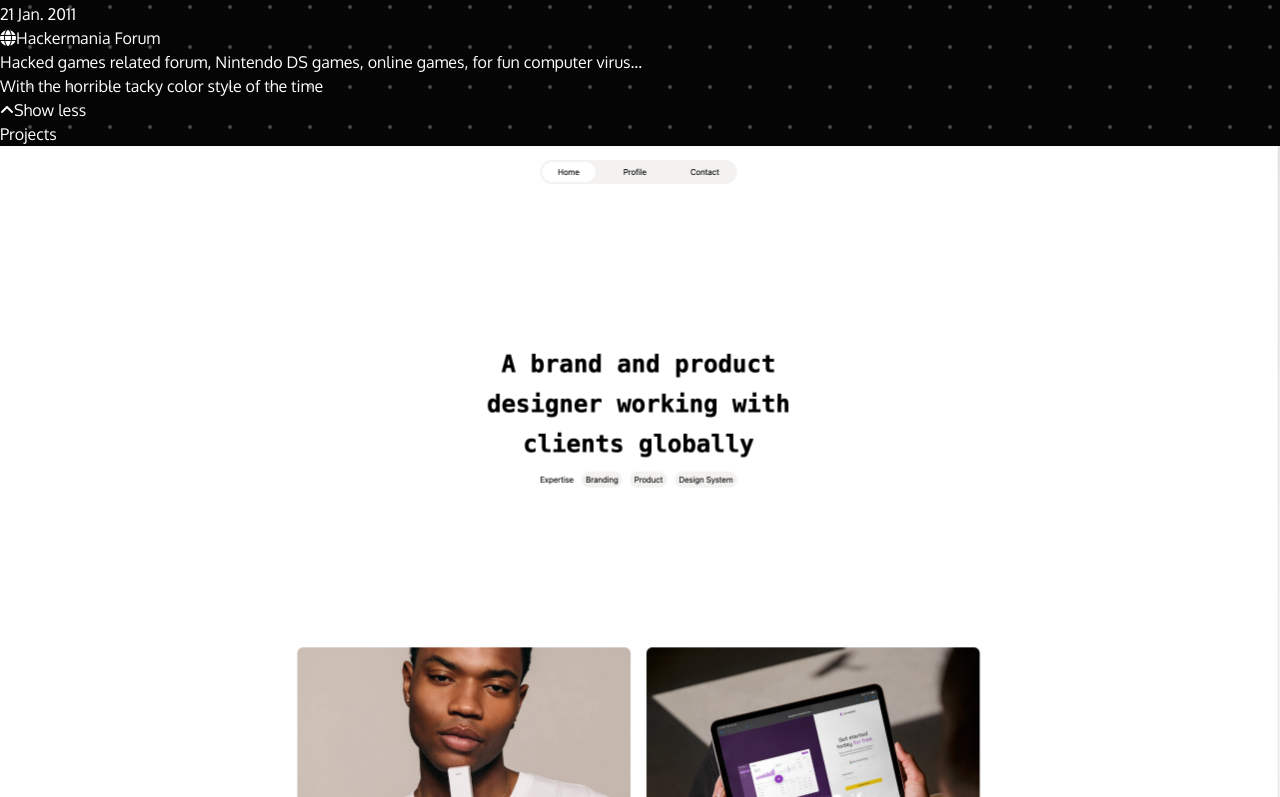
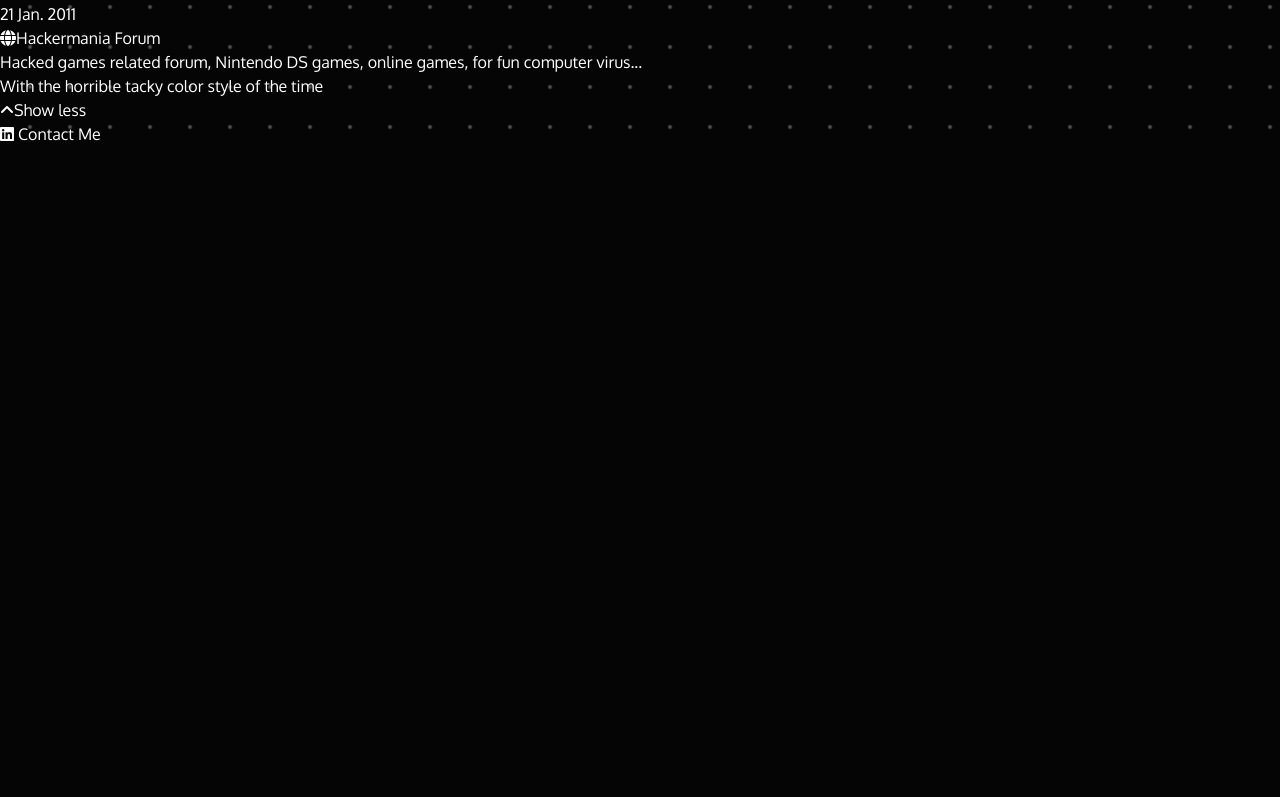
Before and after one commit to Angel-M-R/Angel-M-R.github.io, a React (Vite) app: page / in a window 1280 px wide. Shown: the part 1583-2380 px from the top of the page. After the commit the page ends 1729 px from the top, so only its background shows below. Built offline with nearby package versions, Linux system fonts and the light colour scheme; a web font is replaced by a local one.

Commit message:
remove section

```diff
--- a/src/App.jsx
+++ b/src/App.jsx
@@ -1,7 +1,6 @@
 import { StartSection } from "./pages/landing/sections/StartSection"
 import { Timeline } from "./pages/landing/sections/Timeline"
 import { Separator } from "./pages/landing/components/Separator"
-import { Projects } from "./pages/landing/sections/Projects"
 import { Contact } from "./pages/landing/sections/Contact"
 
 function App() {
@@ -16,8 +15,6 @@
         <Separator/>
         <Timeline/>
         <Separator/>
-        <Projects/>
-        <Separator/>
         <Contact/>
       </main>
     </>
```
